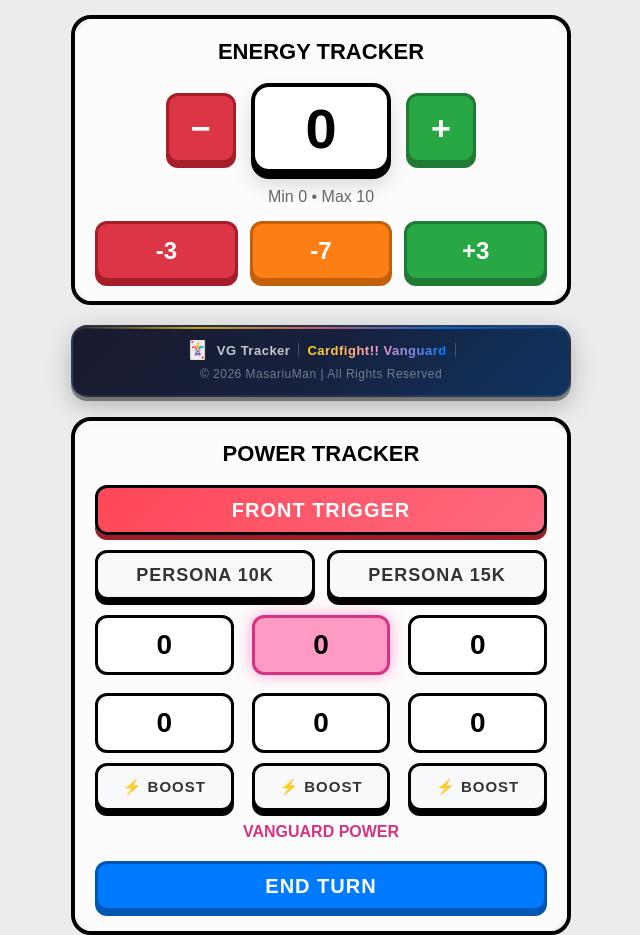
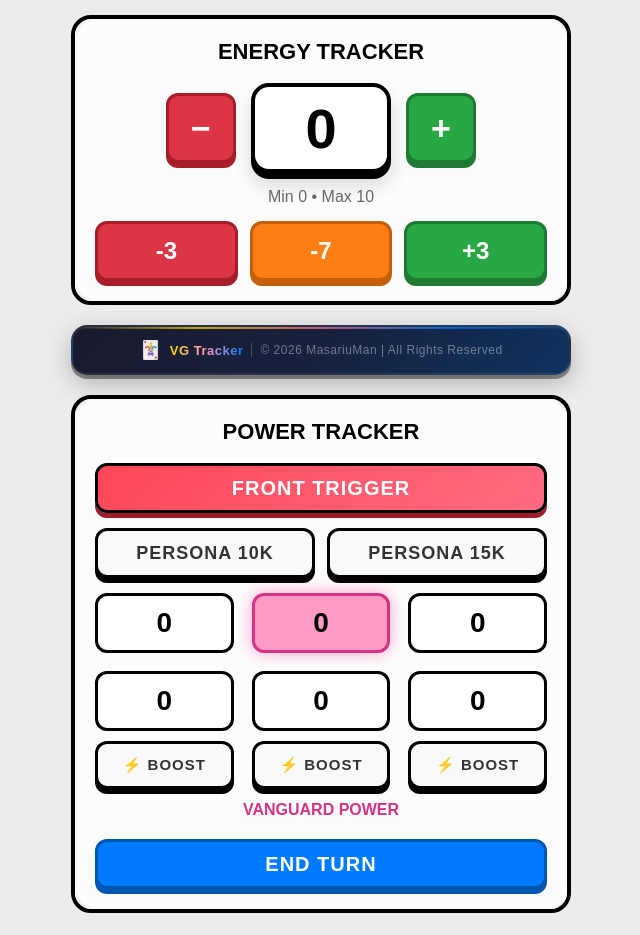
Before and after one commit to masariuman/vgtracker, a plain HTML site: page index.html in a window 1280 px wide. Shown: the whole page, without its empty margins (319-959 px from the left). Drawn offline with Linux system fonts and the light colour scheme.

Commit message:
copyright clear

```diff
--- a/index.html
+++ b/index.html
@@ -741,9 +741,7 @@
     <div class="copyright-bar">
       <div class="copyright-bar-content">
         <span class="copyright-icon">🃏</span>
-        <span class="copyright-text">VG Tracker</span>
-        <div class="copyright-divider"></div>
-        <span class="copyright-brand">Cardfight!! Vanguard</span>
+        <span class="copyright-brand">VG Tracker</span>
         <div class="copyright-divider"></div>
         <span class="copyright-year">© 2026 MasariuMan | All Rights Reserved</span>
       </div>
```
